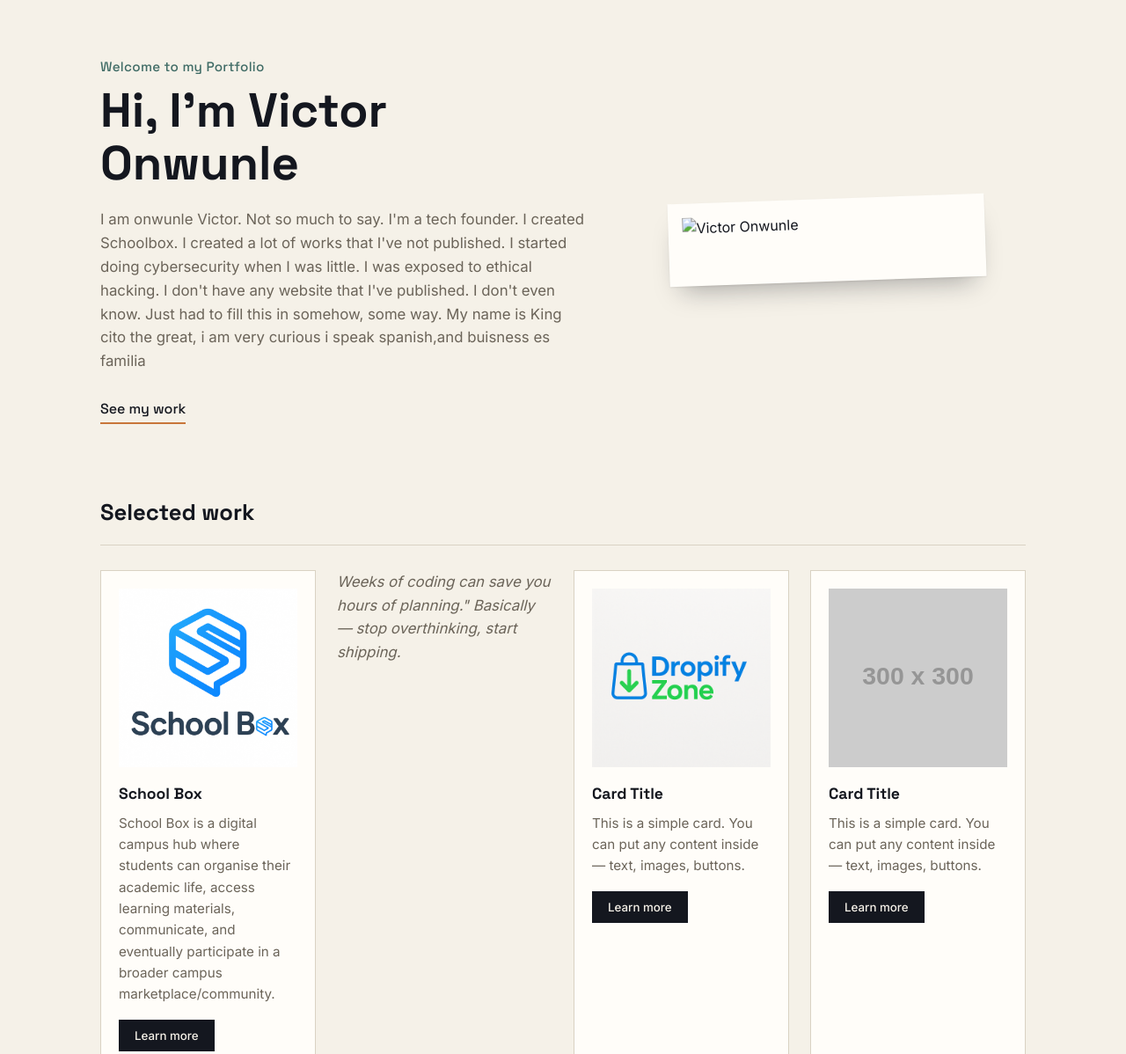
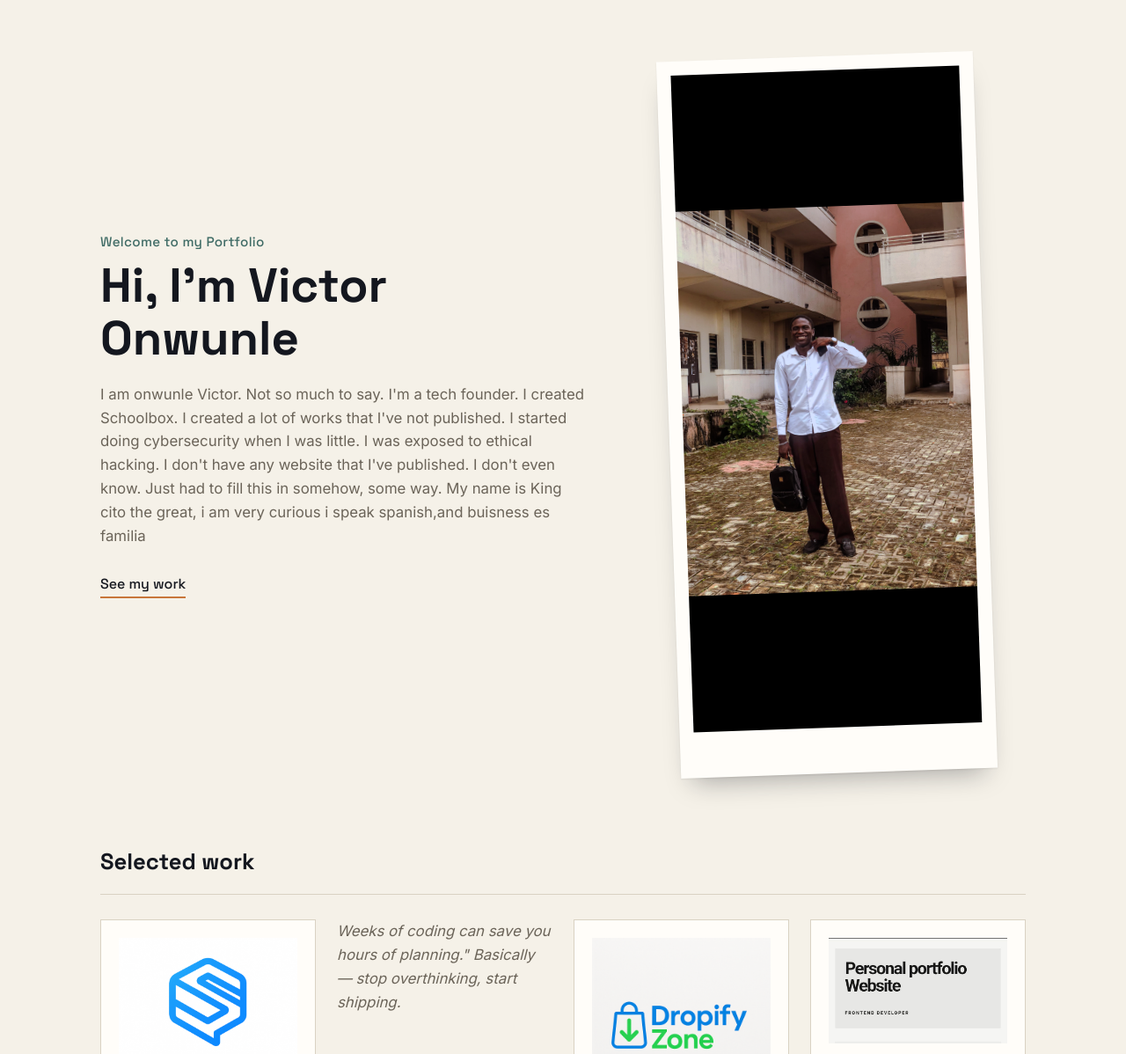
Before and after one commit to Onwunle/PORTFOLIO, a plain HTML site: page index.html in a window 1280 px wide. Shown: the top 1198 px of the page at 88% size. Drawn offline with Linux system fonts and the light colour scheme; placeholder pictures from the web are drawn by us.

Commit message:
Fix the image problem

```diff
--- a/index.html
+++ b/index.html
@@ -21,7 +21,7 @@
         </div>
 
         <div class="photo-frame">
-            <img src="IMG-20260627-WA0033.jpg" alt="Victor Onwunle">
+            <img src="Screenshot_20260617-161956 (1).png" alt="Victor Onwunle">
         </div>
     </header>
 
@@ -50,7 +50,7 @@
             </article>
 
             <article class="card">
-                <img src="https://via.placeholder.com/300" alt="Card Image">
+                <img src="Screenshot_20260929-123500.jpg" alt="Card Image">
                 <h3>Card Title</h3>
                 <p>This is a simple card. You can put any content inside — text, images, buttons.</p>
                 <button>Learn more</button>
```
